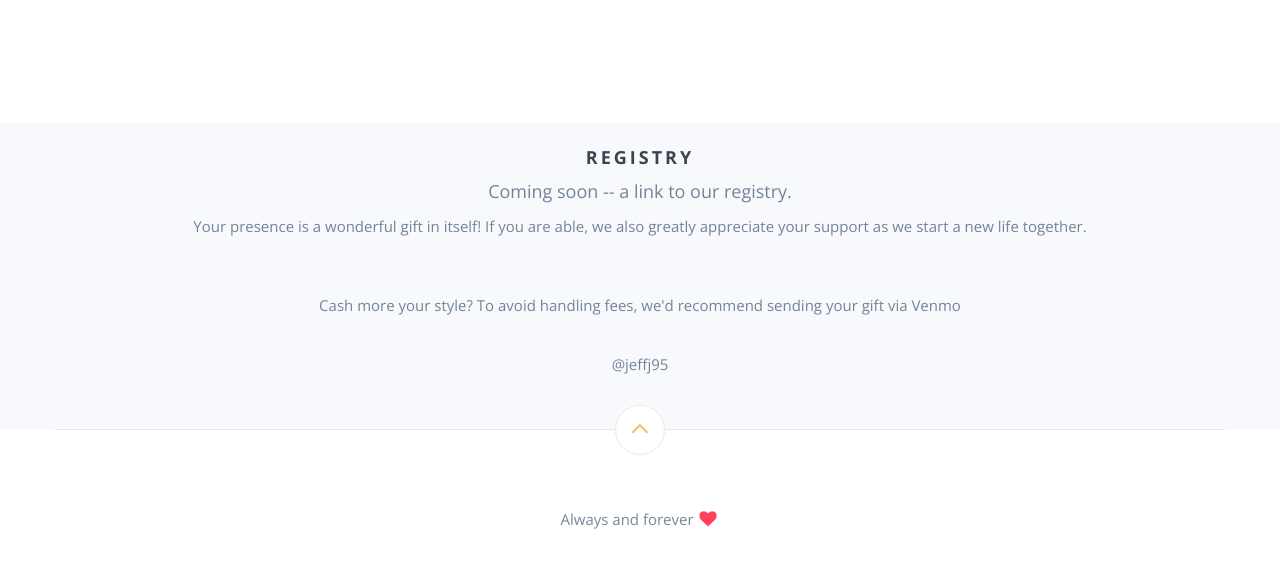
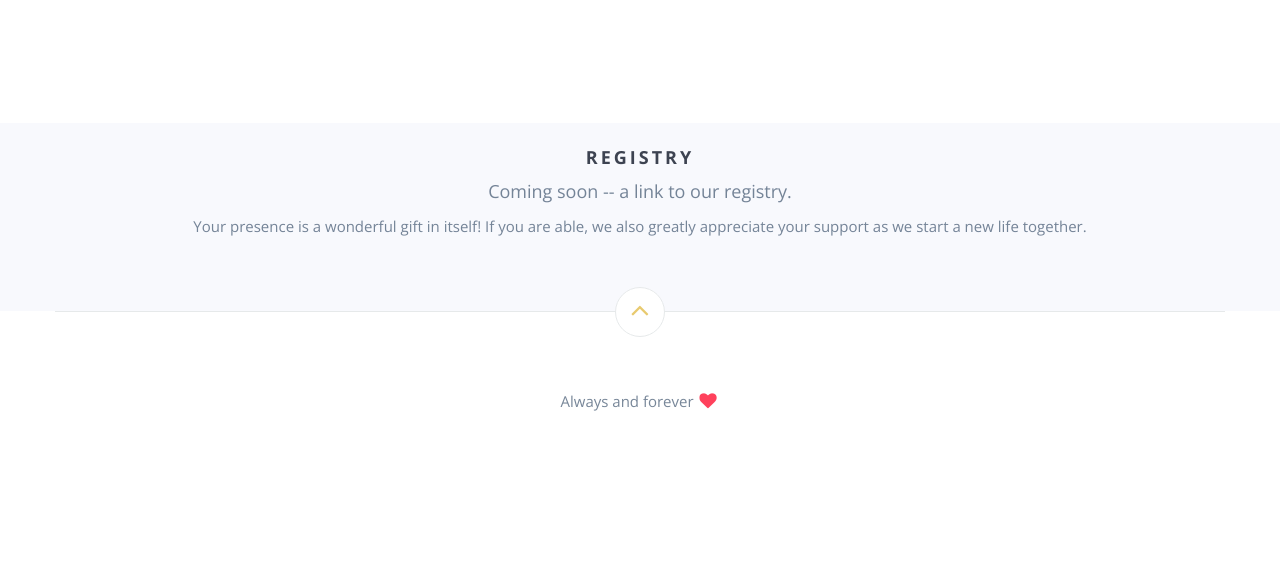
Before and after one commit to vnowakowski/vnowakowski.github.io, a website: page index.html in a window 1280 px wide. Shown: the part 5869-6437 px from the top of the page. After the commit the page ends 6335 px from the top, so only its background shows below. Drawn offline with nearby package versions, Linux system fonts and the light colour scheme; files whose address does not match are found by name.

Commit message:
Remove Cash Par
Commenting out the cash paragraph

```diff
--- a/index.html
+++ b/index.html
@@ -436,8 +436,8 @@
     <h4> Coming soon -- a link to our registry.</h4>
     <p> Your presence is a wonderful gift in itself! If you are able, we also greatly appreciate your support as we start a new life together. </p>
     <br>
-    <p>Cash more your style? To avoid handling fees, we'd recommend sending your gift via Venmo</p>
-        <p>@jeffj95</p>
+   <!-- <p>Cash more your style? To avoid handling fees, we'd recommend sending your gift via Venmo</p>
+        <p>@jeffj95</p> -->
     <br>
     </div></div>
 </section>
```
